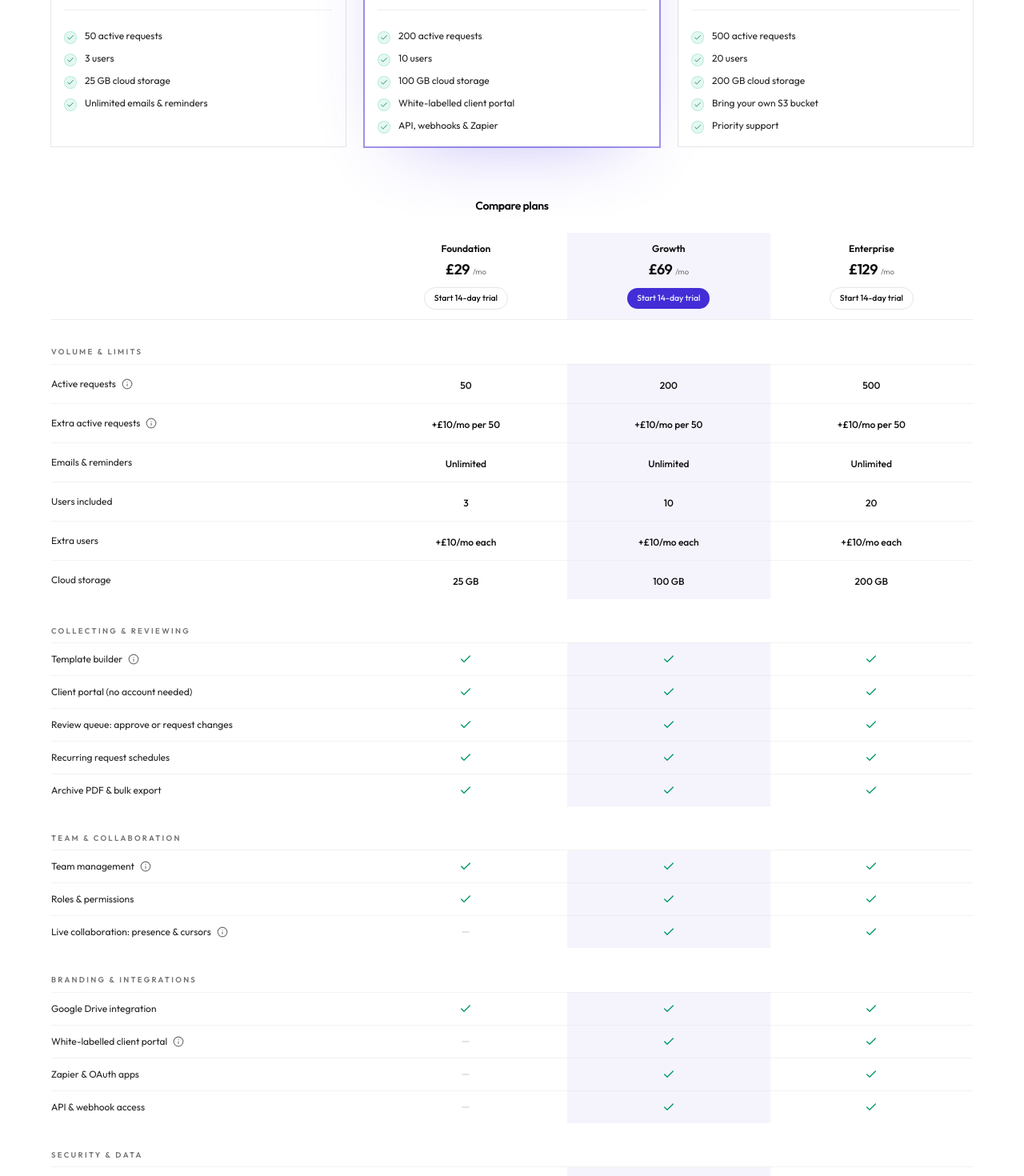
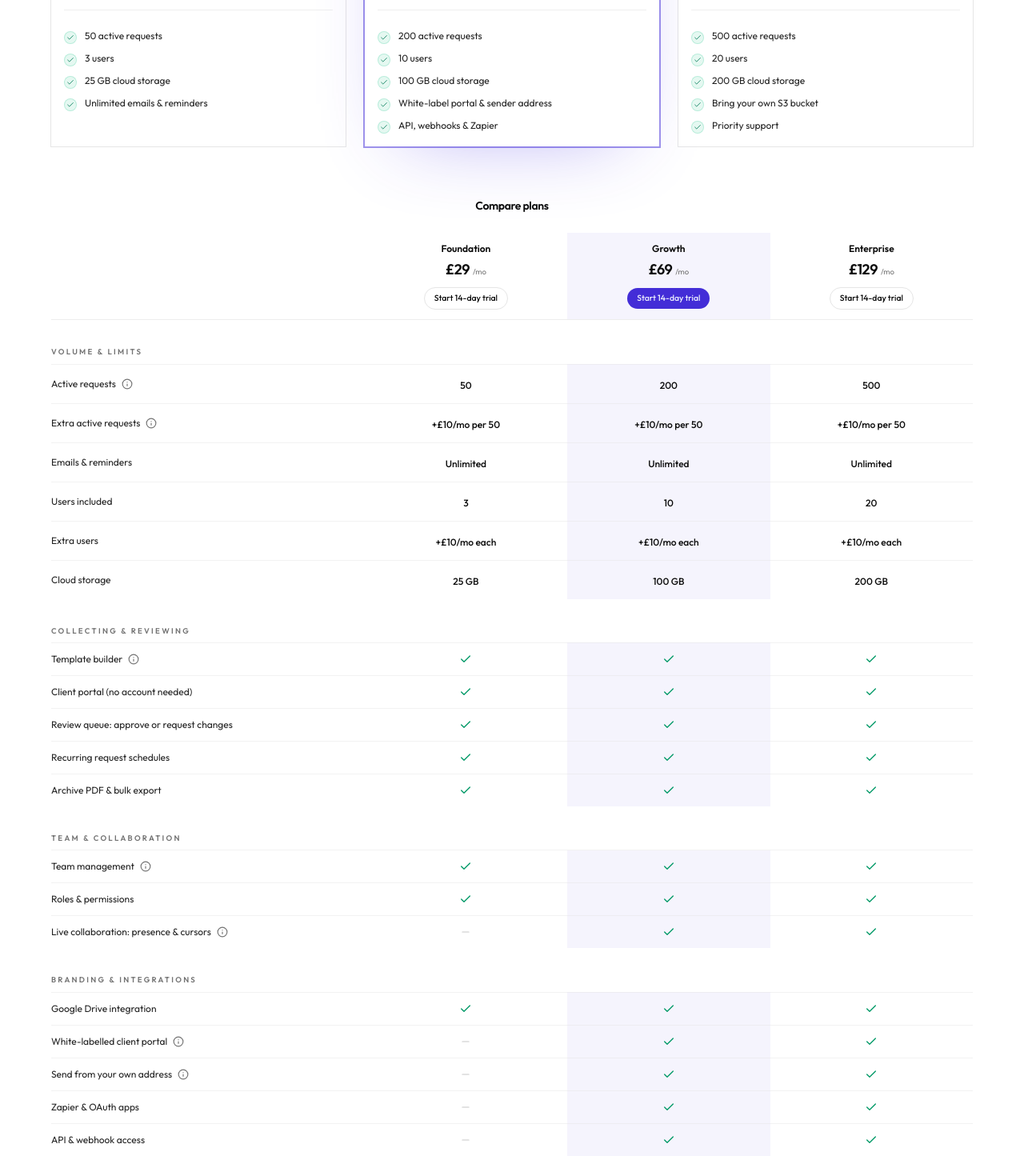
Before and after one commit to iCanbolat/swifty-doc-landing, a Next.js app: page / in a window 1280 px wide. Shown: the part 4980-6450 px from the top of the page at 80% size. Built offline with nearby package versions, Linux system fonts and the light colour scheme; no server answers.

Commit message:
Resend custom domain conf

```diff
--- a/components/sections/pricing.tsx
+++ b/components/sections/pricing.tsx
@@ -76,7 +76,7 @@ const PLANS: Plan[] = [
       "200 active requests",
       "10 users",
       "100 GB cloud storage",
-      "White-labelled client portal",
+      "White-label portal & sender address",
       "API, webhooks & Zapier",
     ],
   },
@@ -200,6 +200,11 @@ const FEATURE_GROUPS: { title: string; rows: FeatureRow[] }[] = [
       {
         label: "White-labelled client portal",
         info: "Your logo and favicon on the portal, with the SwiftyDoc footer removed — applied automatically, no toggle to find.",
+        values: { foundation: false, growth: true, enterprise: true },
+      },
+      {
+        label: "Send from your own address",
+        info: "Pick the address clients see — info@yourfirm.com — and verify its domain once. We generate the DNS records and check them for you, and your existing inbox keeps working.",
         values: { foundation: false, growth: true, enterprise: true },
       },
       {
```
Also changed, not shown: 1 other file (tests, documents, lock files or other folders).
